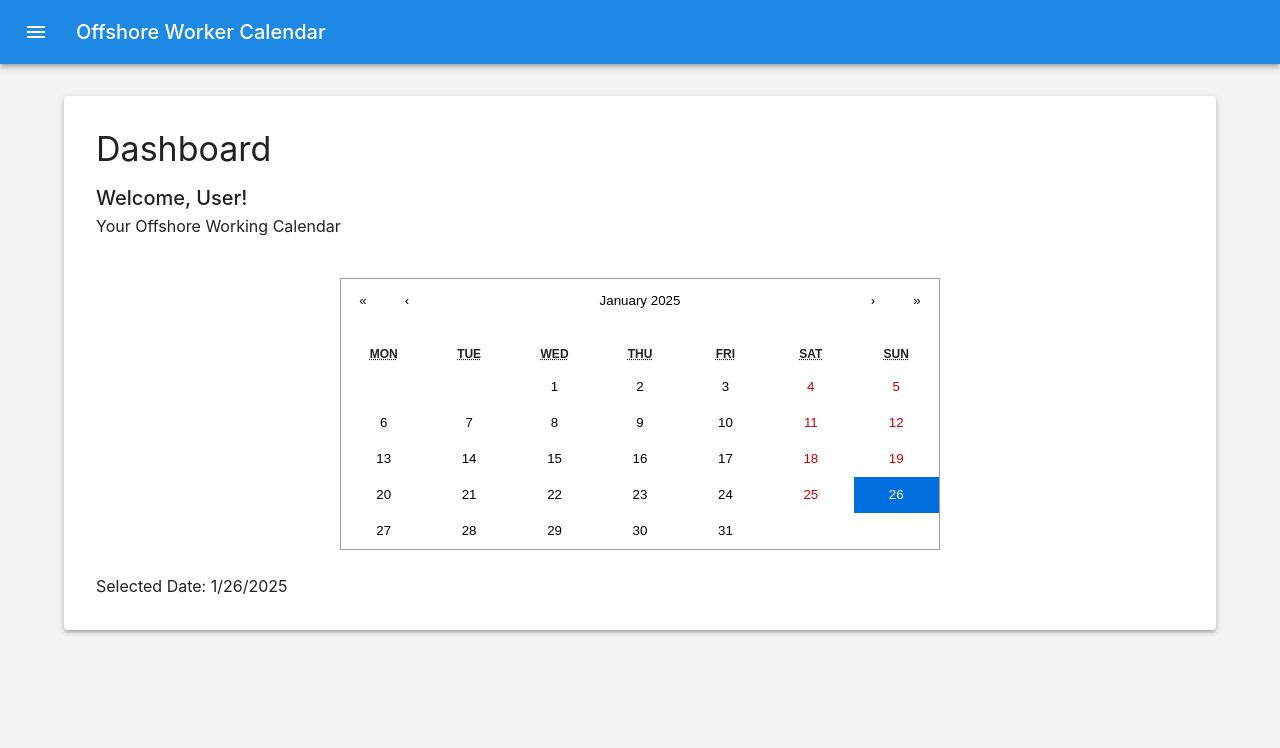
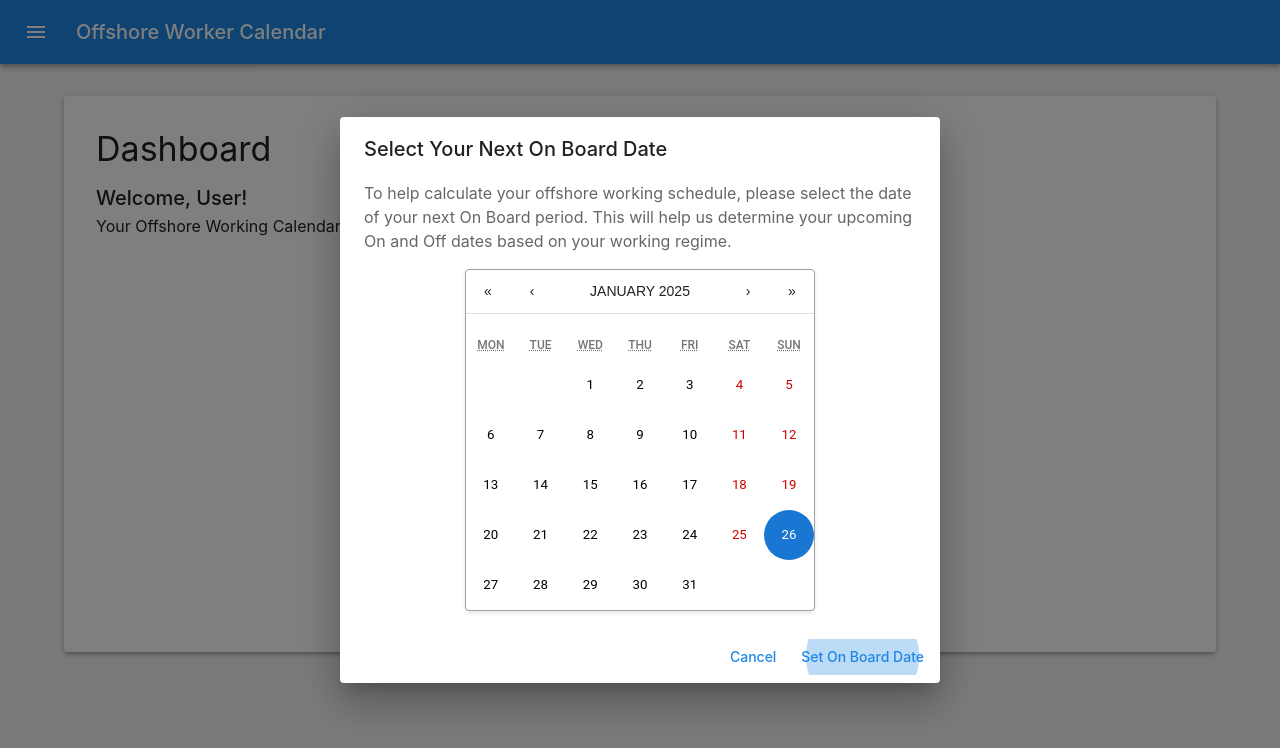
Before and after one commit to OffshoreSync/react-client, a React (Create React App) app: page /dashboard in a window 1280 px wide. Shown: the top 748 px of the page. Built offline with nearby package versions, Linux system fonts and the light colour scheme; sample sign-in values are in the browser's storage.

Commit message:
client: Colorful dates for everyone

```diff
--- a/src/components/Dashboard.js
+++ b/src/components/Dashboard.js
@@ -1,5 +1,6 @@
 import React, { useState, useEffect } from 'react';
 import { useNavigate } from 'react-router-dom';
+import axios from 'axios';
 import Calendar from 'react-calendar';
 import 'react-calendar/dist/Calendar.css';
 import {
@@ -8,45 +9,182 @@ import {
   Box,
   Paper,
   Grid,
-  styled
+  Button,
+  useMediaQuery,
+  styled,
+  useTheme,
+  Dialog,
+  DialogTitle,
+  DialogContent,
+  DialogContentText,
+  DialogActions,
+  Snackbar,
+  Alert
 } from '@mui/material';
+import {
+  ChevronLeft as ChevronLeftIcon,
+  ChevronRight as ChevronRightIcon
+} from '@mui/icons-material';
 
 // Custom styled calendar to match Material-UI theme
 const StyledCalendar = styled(Calendar)`
-  width: 100%;
-  max-width: 600px;
+  width: 350px !important;
+  max-width: 350px !important;
   background: white;
-  border: 1px solid #a0a0a0;
-  font-family: Arial, Helvetica, sans-serif;
-  line-height: 1.125em;
+  border-radius: 4px;
+  box-shadow: 0 2px 4px rgba(0,0,0,0.1);
+  font-family: 'Roboto', 'Helvetica', 'Arial', sans-serif;
 
+  /* Prevent stretching */
+  .react-calendar__month-view {
+    width: 100% !important;
+  }
+
+  .react-calendar__month-view__days {
+    height: 250px !important;
+  }
+
+  /* Navigation */
+  .react-calendar__navigation {
+    display: flex;
+    height: 44px;
+    margin-bottom: 1em;
+    background-color: transparent;
+    border-bottom: 1px solid #e0e0e0;
+  }
+
+  .react-calendar__navigation button {
+    min-width: 44px;
+    background: none;
+    color: rgba(0, 0, 0, 0.87);
+    border: none;
+    text-transform: uppercase;
+    font-weight: 500;
+    font-size: 0.875rem;
+    transition: background-color 0.3s ease;
+  }
+
+  .react-calendar__navigation button:enabled:hover {
+    background-color: rgba(0, 0, 0, 0.04);
+  }
+
+  .react-calendar__navigation button:disabled {
+    color: rgba(0, 0, 0, 0.26);
+  }
+
+  /* Weekdays */
+  .react-calendar__month-view__weekdays {
+    text-align: center;
+    font-weight: 500;
+    color: rgba(0, 0, 0, 0.54);
+    text-transform: uppercase;
+    font-size: 0.75rem;
+  }
+
+  .react-calendar__month-view__weekdays__weekday {
+    padding: 0.5em;
+  }
+
+  /* Tiles */
   .react-calendar__tile {
     max-width: 100%;
-    padding: 10px 6.6667px;
+    padding: 10px;
     background: none;
     text-align: center;
     line-height: 16px;
+    border-radius: 50%;
+    transition: all 0.3s ease;
   }
 
-  .react-calendar__tile:enabled:hover,
-  .react-calendar__tile:enabled:focus {
-    background-color: #e6e6e6;
+  .react-calendar__tile:enabled:hover {
+    background-color: rgba(0, 0, 0, 0.08);
   }
 
   .react-calendar__tile--now {
-    background: #ffff76;
+    background-color: rgba(0, 121, 107, 0.1);
+    color: #00796B;
   }
 
   .react-calendar__tile--active {
-    background: #006edc;
-    color: white;
+    background-color: #1976D2 !important;
+    color: white !important;
+  }
+
+  .react-calendar__tile--active:enabled:hover {
+    background-color: #1565C0 !important;
+  }
+
+  .react-calendar__tile--weekend {
+    color: #E53935;
+  }
+
+  /* Custom color classes */
+  .on-board-day {
+    background-color: rgba(244, 67, 54, 0.2) !important; /* Light Red */
+    color: #f44336 !important;
+  }
+
+  .off-board-day {
+    background-color: rgba(76, 175, 80, 0.2) !important; /* Light Green */
+    color: #4CAF50 !important;
   }
 `;
+
+// Pure function to determine tile class
+const getTileClassName = (date, view, workSchedule, workingRegime) => {
+  // If no work schedule, return null
+  if (!workSchedule?.nextOnBoardDate || !workSchedule?.nextOffBoardDate) {
+    return null;
+  }
+
+  const onBoardStart = new Date(workSchedule.nextOnBoardDate);
+  const onBoardEnd = new Date(workSchedule.nextOffBoardDate);
+  const onDutyDays = workingRegime?.onDutyDays || 14;
+  const offDutyDays = workingRegime?.offDutyDays || 14;
+  const totalCycleDays = onDutyDays + offDutyDays;
+
+  if (view !== 'month') return null;
+
+  // Calculate the total cycle length
+  const calculateDayClass = (checkDate) => {
+    // Calculate days since the first on board date
+    const daysSinceFirstOnBoard = Math.floor(
+      (checkDate.getTime() - onBoardStart.getTime()) / (1000 * 3600 * 24)
+    );
+
+    // Use modulo to create a repeating cycle
+    const cyclePosition = daysSinceFirstOnBoard % totalCycleDays;
+
+    // Check if the date falls within on board or off board period
+    if (cyclePosition < onDutyDays) {
+      return 'on-board-day';
+    } else {
+      return 'off-board-day';
+    }
+  };
+
+  // Check if the date is within 2 years from the first on board date
+  const twoYearsFromStart = new Date(onBoardStart);
+  twoYearsFromStart.setFullYear(twoYearsFromStart.getFullYear() + 2);
+
+  // Only apply coloring if the date is within the 2-year range
+  if (date >= onBoardStart && date <= twoYearsFromStart) {
+    return calculateDayClass(date);
+  }
+
+  return null;
+};
 
 const Dashboard = () => {
   const [user, setUser] = useState(null);
   const [date, setDate] = useState(new Date());
+  const [openOnBoardDialog, setOpenOnBoardDialog] = useState(false);
+  const [snackbarOpen, setSnackbarOpen] = useState(false);
+  const [snackbarMessage, setSnackbarMessage] = useState('');
+  const [snackbarSeverity, setSnackbarSeverity] = useState('success');
   const navigate = useNavigate();
+  const theme = useTheme();
+  const isSmallScreen = useMediaQuery(theme.breakpoints.down('sm'));
 
   useEffect(() => {
     // Check if user is logged in
@@ -63,6 +201,11 @@ const Dashboard = () => {
     try {
       const parsedUser = JSON.parse(storedUser);
       setUser(parsedUser);
+
+      // Check if user has set their On Board date
+      if (!parsedUser.nextOnBoardDate) {
+        setOpenOnBoardDialog(true);
+      }
     } catch (error) {
       console.error('Error parsing user data', error);
       // Clear invalid localStorage and redirect
@@ -77,6 +220,66 @@ const Dashboard = () => {
 
   const onChange = (newDate) => {
     setDate(newDate);
+  };
+
+  const handleSetOnBoardDate = async () => {
+    try {
+      const token = localStorage.getItem('token');
+
+      // Call backend API to set On Board date
+      const response = await axios.put(
+        'http://localhost:5000/api/auth/set-onboard-date',
+        { nextOnBoardDate: date },
+        {
+          headers: {
+            'Authorization': `Bearer ${token}`,
+            'Content-Type': 'application/json'
+          }
+        }
+      );
+
+      // Update local storage with new user data
+      localStorage.setItem('user', JSON.stringify(response.data.user));
+
+      // Update local state
+      setUser(response.data.user);
+
+      // Close dialog and show success message
+      setOpenOnBoardDialog(false);
+      setSnackbarMessage('On Board date set successfully!');
+      setSnackbarSeverity('success');
+      setSnackbarOpen(true);
+    } catch (error) {
+      console.error('Error setting On Board date:', error);
+
+      // Show error message
+      setSnackbarMessage(
+        error.response?.data?.message || 'Failed to set On Board date'
+      );
+      setSnackbarSeverity('error');
+      setSnackbarOpen(true);
+    }
+  };
+
+  const handleSnackbarClose = (event, reason) => {
+    if (reason === 'clickaway') {
+      return;
+    }
+    setSnackbarOpen(false);
+  };
+
+  // Custom navigation label to hide year on small screens
+  const navigationLabel = ({ date, label, locale }) => {
+    // If small screen, remove the year
+    const labelWithoutYear = isSmallScreen
+      ? label.replace(/\s\d{4}$/, '')
+      : label;
+
+    return (
+      <Typography variant="h6" sx={{ flexGrow: 1, textAlign: 'center' }}>
+        {labelWithoutYear}
+      </Typography>
+    );
   };
 
   return (
@@ -95,30 +298,80 @@ const Dashboard = () => {
               <Typography variant="body1" paragraph>
                 Your Offshore Working Calendar
               </Typography>
+              {user.workSchedule?.nextOnBoardDate && (
+                <Typography variant="body2" color="textSecondary">
+                  Next On Board: {new Date(user.workSchedule.nextOnBoardDate).toLocaleDateString()}
+                  <br />
+                  Next Off Board: {new Date(user.workSchedule.nextOffBoardDate).toLocaleDateString()}
+                </Typography>
+              )}
             </Grid>
 
-            <Grid item xs={12}>
-              <Box sx={{
-                display: 'flex',
-                justifyContent: 'center',
-                width: '100%'
-              }}>
-                <StyledCalendar
-                  onChange={onChange}
-                  value={date}
-                  showNeighboringMonth={false}
-                />
-              </Box>
-            </Grid>
-
-            <Grid item xs={12}>
-              <Typography variant="body1">
-                Selected Date: {date.toLocaleDateString()}
-              </Typography>
+            <Grid item xs={12} sx={{ display: 'flex', justifyContent: 'center' }}>
+              <StyledCalendar
+                onChange={onChange}
+                value={date}
+                showNeighboringMonth={false}
+                navigationLabel={navigationLabel}
+                prevLabel={<ChevronLeftIcon />}
+                nextLabel={<ChevronRightIcon />}
+                tileClassName={({ date, view }) =>
+                  getTileClassName(date, view, user.workSchedule, user.workingRegime)
+                }
+              />
             </Grid>
           </Grid>
         </Paper>
       </Box>
+
+      {/* On Board Date Selection Dialog */}
+      <Dialog
+        open={openOnBoardDialog}
+        onClose={() => setOpenOnBoardDialog(false)}
+        aria-labelledby="onboard-date-dialog-title"
+        aria-describedby="onboard-date-dialog-description"
+      >
+        <DialogTitle id="onboard-date-dialog-title">
+          Select Your Next On Board Date
+        </DialogTitle>
+        <DialogContent>
+          <DialogContentText id="onboard-date-dialog-description">
+            To help calculate your offshore working schedule, please select the date of your next On Board period.
+            This will help us determine your upcoming On and Off dates based on your working regime.
+          </DialogContentText>
+          <Box sx={{ display: 'flex', justifyContent: 'center', mt: 2 }}>
+            <StyledCalendar
+              onChange={setDate}
+              value={date}
+              showNeighboringMonth={false}
+            />
+          </Box>
+        </DialogContent>
+        <DialogActions>
+          <Button onClick={() => setOpenOnBoardDialog(false)} color="primary">
+            Cancel
+          </Button>
+          <Button onClick={handleSetOnBoardDate} color="primary" autoFocus>
+            Set On Board Date
+          </Button>
+        </DialogActions>
+      </Dialog>
+
+      {/* Snackbar for feedback */}
+      <Snackbar
+        open={snackbarOpen}
+        autoHideDuration={6000}
+        onClose={handleSnackbarClose}
+        anchorOrigin={{ vertical: 'bottom', horizontal: 'center' }}
+      >
+        <Alert
+          onClose={handleSnackbarClose}
+          severity={snackbarSeverity}
+          sx={{ width: '100%' }}
+        >
+          {snackbarMessage}
+        </Alert>
+      </Snackbar>
     </Container>
   );
 };
```
